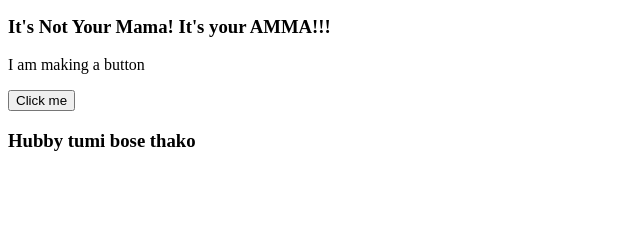
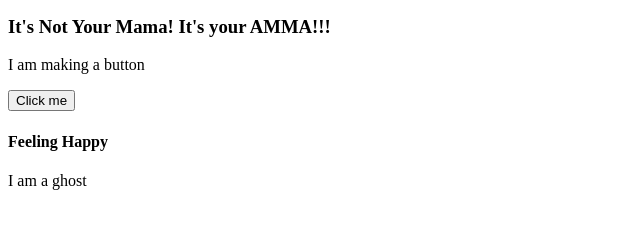
Before and after one commit to MinhazulHasan/my-first-website, a plain HTML site: page index.html in a window 1280 px wide. Shown: the part 105-334 px from the top of the page, without its empty margins (0-640 px from the left). Drawn offline with Linux system fonts and the light colour scheme.

Commit message:
once more

```diff
--- a/index.html
+++ b/index.html
@@ -11,6 +11,7 @@
     <h3>It's Not Your Mama! It's your AMMA!!!</h3>
     <p>I am making a button</p>
     <button>Click me</button>
-    <h3>Hubby tumi bose thako</h3>
+    <h4>Feeling Happy</h4>
+    <p>I am a ghost</p>
 </body>
 </html>
```
